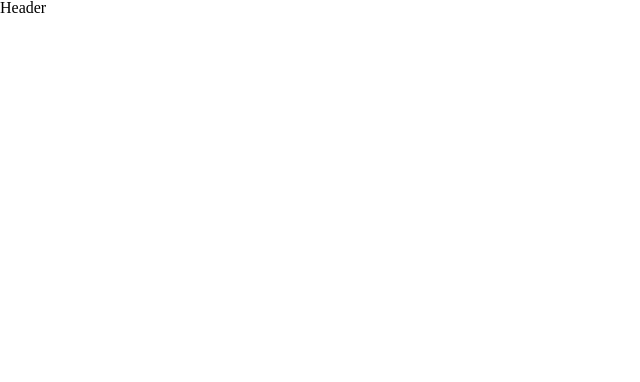
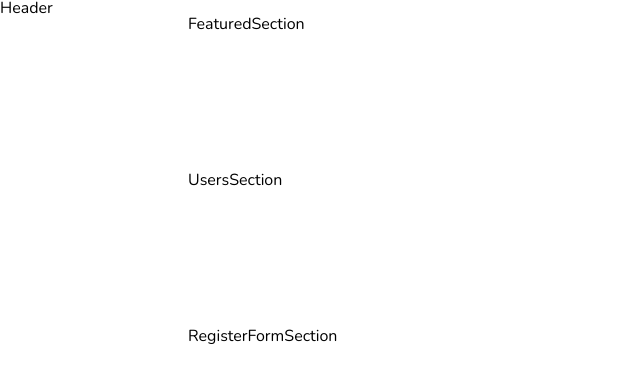
Before and after one commit to tetiana-kozak/user-storage, a React (Create React App) app: page / in a window 1280 px wide. Shown: the top 382 px of the page, without its empty margins (0-640 px from the left). Built offline with nearby package versions, Linux system fonts and the light colour scheme.

Commit message:
add: general styles and markup

```diff
--- a/package.json
+++ b/package.json
@@ -17,6 +17,7 @@
     "react": "18.2.0",
     "react-dom": "^18.2.0",
     "react-scripts": "5.0.1",
+    "sass": "^1.62.1",
     "styled-components": "^5.3.11",
     "typescript": "^4.9.4",
     "web-vitals": "^2.1.4"
--- a/public/index.html
+++ b/public/index.html
@@ -9,6 +9,12 @@
       name="description"
       content="Web site created using create-react-app"
     />
+    <link rel="preconnect" href="https://fonts.googleapis.com" />
+    <link rel="preconnect" href="https://fonts.gstatic.com" crossorigin />
+    <link
+      href="https://fonts.googleapis.com/css2?family=Nunito:wght@400&display=swap"
+      rel="stylesheet"
+    />
     <title>Abz.agency test task</title>
   </head>
   <body>
--- /dev/null
+++ b/src/components/FeaturedSection/FeaturedSection.tsx
@@ -0,0 +1,5 @@
+type Props = {}
+const FeaturedSection = (props: Props) => {
+  return <section>FeaturedSection</section>
+}
+export default FeaturedSection
--- /dev/null
+++ b/src/components/RegisterFormSection/RegisterFormSection.tsx
@@ -0,0 +1,5 @@
+type Props = {}
+const RegisterFormSection = (props: Props) => {
+  return <section>RegisterFormSection</section>
+}
+export default RegisterFormSection
--- /dev/null
+++ b/src/components/UsersSection/UsersSection.tsx
@@ -0,0 +1,5 @@
+type Props = {}
+const UsersSection = (props: Props) => {
+  return <section>UsersSection</section>
+}
+export default UsersSection
--- a/src/container/App/App.tsx
+++ b/src/container/App/App.tsx
@@ -1,11 +1,13 @@
 import { StyledEngineProvider } from '@mui/material/styles'
 import Header from '../Header/Header'
+import Main from '../Main/Main'
 
 type Props = {}
 const App = (props: Props) => {
   return (
     <StyledEngineProvider injectFirst>
       <Header />
+      <Main />
     </StyledEngineProvider>
   )
 }
--- /dev/null
+++ b/src/container/Main/Main.scss
@@ -0,0 +1,9 @@
+.layout {
+  display: flex;
+  flex-direction: column;
+  row-gap: 140px;
+
+  section:last-child {
+    margin-bottom: 100px;
+  }
+}
--- /dev/null
+++ b/src/container/Main/Main.tsx
@@ -0,0 +1,20 @@
+import FeaturedSection from '../../components/FeaturedSection/FeaturedSection'
+import RegisterFormSection from '../../components/RegisterFormSection/RegisterFormSection'
+import UsersSection from '../../components/UsersSection/UsersSection'
+import './Main.scss'
+
+type Props = {}
+const Main = (props: Props) => {
+  return (
+    <main className="main">
+      <div className="container">
+        <div className="layout">
+          <FeaturedSection />
+          <UsersSection />
+          <RegisterFormSection />
+        </div>
+      </div>
+    </main>
+  )
+}
+export default Main
--- a/src/index.tsx
+++ b/src/index.tsx
@@ -2,6 +2,7 @@ import React from 'react'
 import ReactDOM from 'react-dom/client'
 import App from './container/App/App'
 import './reset.css'
+import './style.scss'
 
 const root = ReactDOM.createRoot(document.getElementById('root') as HTMLElement)
 root.render(
--- a/src/reset.css
+++ b/src/reset.css
@@ -83,7 +83,6 @@ video {
   padding: 0;
   border: 0;
   font-size: 100%;
-  font: inherit;
   vertical-align: baseline;
 }
 
--- /dev/null
+++ b/src/style.scss
@@ -0,0 +1,37 @@
+// styles for all document
+
+* {
+  font-family: 'Nunito', sans-serif;
+  box-sizing: border-box;
+}
+
+.container {
+  width: 100%;
+  padding: 0 16px;
+}
+
+@media (min-width: 360px) {
+  .container {
+    padding: 0 32px;
+  }
+}
+
+@media (min-width: 768px) {
+  .container {
+    padding: 0 60px;
+  }
+}
+
+@media (min-width: 1024px) {
+  .container {
+    width: 904px;
+    padding: 0;
+    margin: 0 auto;
+  }
+}
+
+@media (min-width: 2560px) {
+  .container {
+    width: 1168px;
+  }
+}
```
Also changed, not shown: 1 other file (tests, documents, lock files or other folders).
